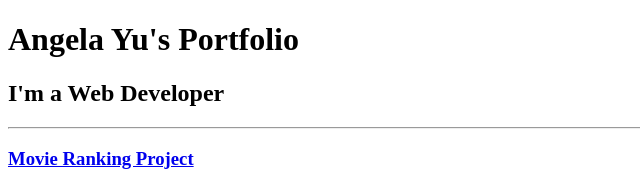
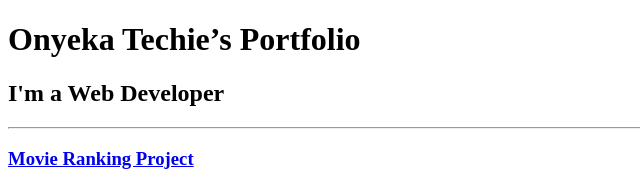
Before and after one commit to onyekatechie/html-portfolio, a plain HTML site: page index.html in a window 1280 px wide. Shown: the top 171 px of the page, without its empty margins (0-640 px from the left). Drawn offline with Linux system fonts and the light colour scheme.

Commit message:
Update index.html

```diff
--- a/index.html
+++ b/index.html
@@ -7,7 +7,7 @@
 </head>
 
 <body>
-  <h1>Angela Yu's Portfolio</h1>
+  <h1>Onyeka Techie’s Portfolio</h1>
   <h2>I'm a Web Developer</h2>
   <hr />
   <h3><a href="./public/movie-ranking.html">Movie Ranking Project</a></h3>
```
